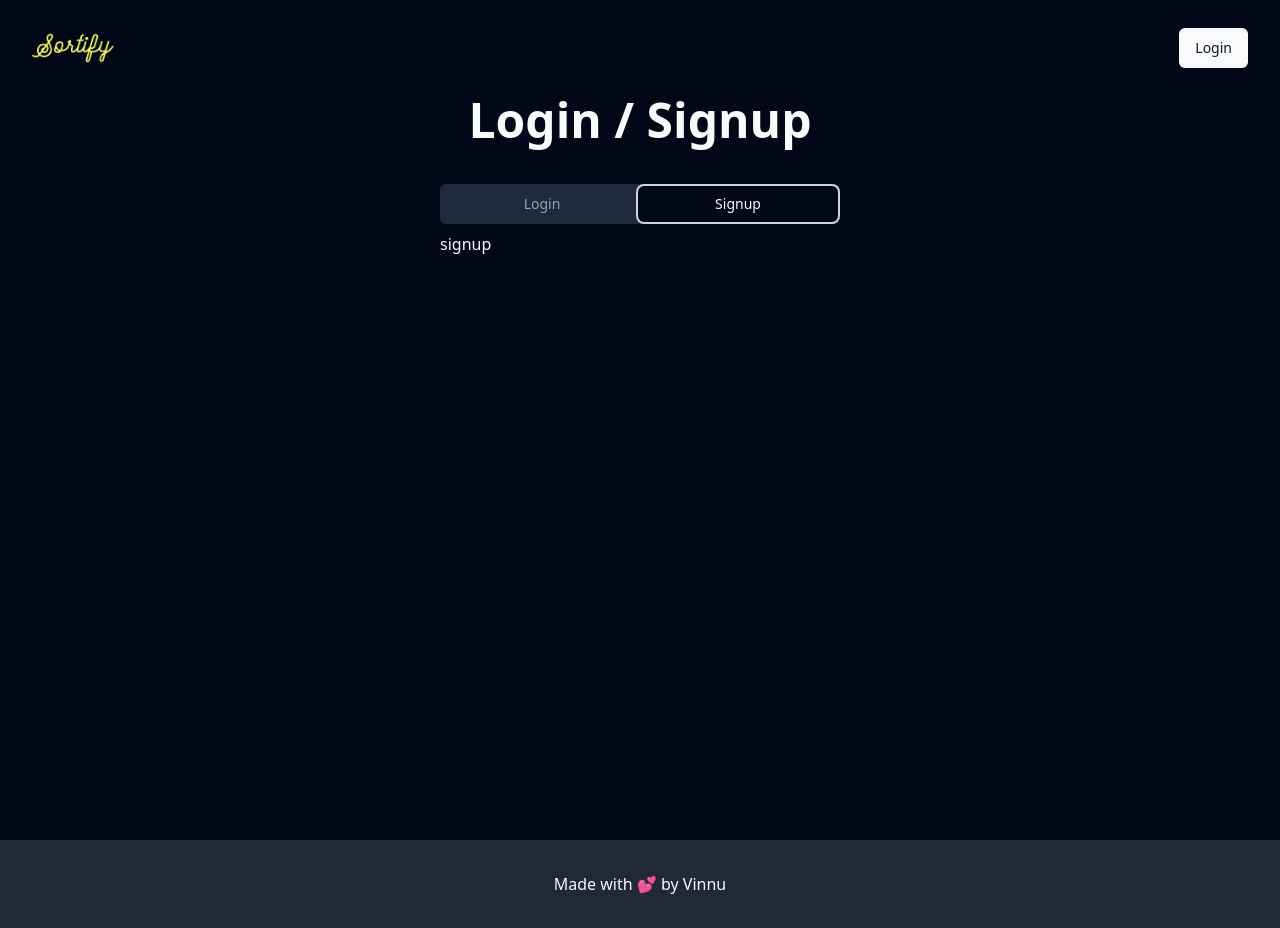
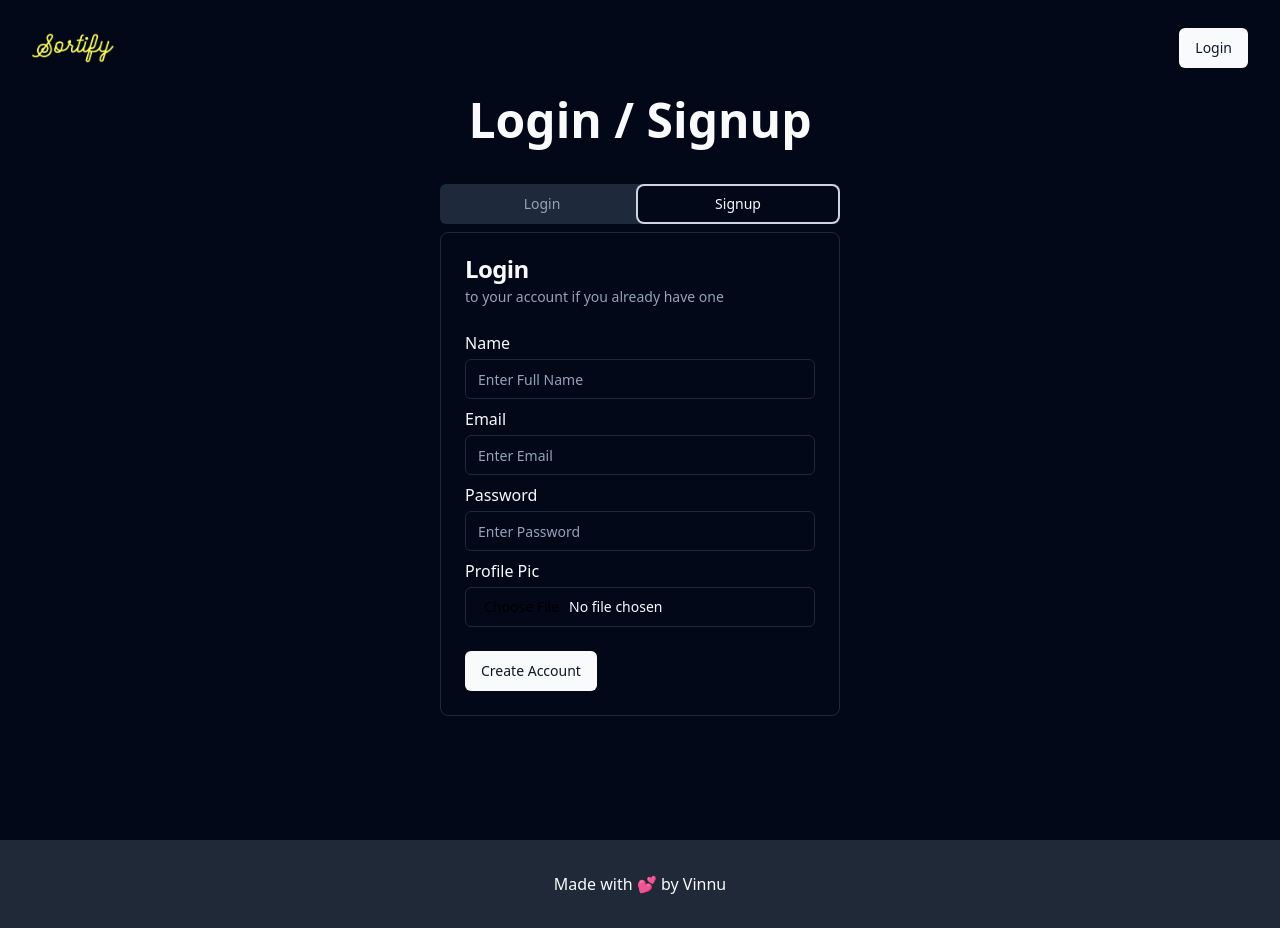
Before and after one commit to iam-vinnu/Shortify, a React (Vite) app: page /auth in a window 1280 px wide. Both pictures are taken after a click on the tab "Signup". Built offline with nearby package versions, Linux system fonts and the light colour scheme.

Commit message:
Authentication

```diff
--- a/src/App.jsx
+++ b/src/App.jsx
@@ -7,6 +7,7 @@
 import RedirectLink from './pages/redirect-link'
 import './App.css'
 import LandingPage from './pages/landing'
+import UrlProvider from './context'
 
 
 
@@ -39,7 +40,9 @@
 
   return (
     <>
-    <RouterProvider router={Router}/>
+    <UrlProvider>
+        <RouterProvider router={Router}/>
+    </UrlProvider>
   </>
   )
 }
--- a/src/components/login.jsx
+++ b/src/components/login.jsx
@@ -14,6 +14,8 @@
 import  * as Yup from 'yup';
 import useFetch from '@/hooks/use-fetch'
 import { login } from '@/db/apiAuth'
+import { useNavigate, useSearchParams } from 'react-router-dom'
+import { UrlState } from '@/context'
 
 
 
@@ -26,6 +28,10 @@
         password:''
     });
 
+const navigate = useNavigate();
+let [searchParams] = useSearchParams();
+const longlink =  searchParams.get('createNew')
+
 const handleInputChange = (e)=>{
          const {name , value } = e.target
          setFormData((prevState)=>({
@@ -34,10 +40,16 @@
          }))
 };
 
+
 const {data , error , loading , fn:fnLogin} = useFetch(login,formData);
 
+const {fetchUser} =UrlState();
+
 useEffect(() => {
-    console.log(data);
+   if(error === null && data){
+    navigate(`/dashboard?${longlink ? `creatNew=${longlink}` : ""}`);
+     fetchUser();
+   }
 
   }, [data, error]);
 
@@ -51,7 +63,7 @@
     })
        await schema.validate(formData , {abortEarly: false});
 
-       await fnLogin(formData);
+       await fnLogin();
 
     } catch (error) {
         const newErrors = {};
--- a/src/components/signup.jsx
+++ b/src/components/signup.jsx
@@ -1,8 +1,123 @@
-import React from 'react'
+import React, { useEffect, useState } from 'react'
+import {
+  Card,
+  CardContent,
+  CardDescription,
+  CardFooter,
+  CardHeader,
+  CardTitle,
+} from "@/components/ui/card"
+import { Input } from './ui/input'
+import { BeatLoader } from 'react-spinners'
+import { Button } from './ui/button'
+import Error from './error'
+import * as Yup from 'yup';
+import useFetch from '@/hooks/use-fetch'
+import { signup } from '@/db/apiAuth'
+import { useNavigate, useSearchParams } from 'react-router-dom'
+import { UrlState } from '@/context'
+
+
+
 
 const Signup = () => {
+  const [errors, setErrors] = useState([]);
+
+  const [formData, setFormData] = useState({
+    email: '',
+    name:'',
+    password: '',
+    profile_pic: null
+  });
+
+  const navigate = useNavigate();
+  let [searchParams] = useSearchParams();
+  const longlink = searchParams.get('createNew')
+
+  const handleInputChange = (e) => {
+    const { name, value , files } = e.target
+    setFormData((prevState) => ({
+      ...prevState,
+      [name]: files ? files[0] : value,
+    }))
+  };
+
+
+  const { data, error, loading, fn: fnSignup } = useFetch(signup, formData);
+
+  const { fetchUser } = UrlState();
+
+  useEffect(() => {
+    if (error === null && data) {
+      navigate(`/dashboard?${longlink ? `creatNew=${longlink}` : ""}`);
+      fetchUser();
+    }
+
+  }, [ error , loading]);
+
+  const handleSignup = async () => {
+    setErrors([])
+    try {
+
+      const schema = Yup.object().shape({
+        name: Yup.string().required('Name is required'),
+        email: Yup.string().email('Invalid Email').required('Email is required'),
+        password: Yup.string().min(6, 'Password must be at least 6 charcaters').required('Password is required'),
+        profile_pic: Yup.mixed().required('Profile picture is required')
+      })
+      await schema.validate(formData, { abortEarly: false });
+
+      await fnSignup();
+
+    } catch (error) {
+      const newErrors = {};
+
+      error?.inner?.forEach((err) => {
+        newErrors[err.path] = err.message;
+      });
+
+      setErrors(newErrors)
+    }
+  }
   return (
-    <div>signup</div>
+
+
+    <Card>
+      <CardHeader>
+        <CardTitle>Login</CardTitle>
+        <CardDescription>
+          to your account if you already have one
+        </CardDescription>
+        {error && <Error message={error.message} />}
+      </CardHeader>
+      <CardContent className="space-y-2">
+      <div className='space-y-1'>
+          <label htmlFor="">Name</label>
+          <Input name="name" type="text" placeholder="Enter Full Name" onChange={handleInputChange} />
+          {errors.name && <Error message={errors.name} />}
+        </div>
+        <div className='space-y-1'>
+          <label htmlFor="">Email</label>
+          <Input name="email" type="email" placeholder="Enter Email" onChange={handleInputChange} />
+          {errors.email && <Error message={errors.email} />}
+        </div>
+        <div className='space-y-1'>
+          <label htmlFor="">Password</label>
+          <Input name="password" type="password" placeholder="Enter Password" onChange={handleInputChange} />
+          {errors.password && <Error message={errors.password} />}
+        </div>
+        <div className='space-y-1'>
+          <label htmlFor="">Profile Pic</label>
+          <Input name="profile_pic" type="file" accept='image/*' onChange={handleInputChange} />
+          {errors.profile_pic && <Error message={errors.profile_pic} />}
+        </div>
+      </CardContent>
+      <CardFooter>
+        <Button onClick={handleSignup}>
+          {loading ? <BeatLoader size={10} color='#36d7b7' /> : "Create Account"}
+        </Button>
+      </CardFooter>
+    </Card>
   )
 }
 
--- /dev/null
+++ b/src/context.jsx
@@ -0,0 +1,25 @@
+import { createContext, useContext, useEffect } from 'react'
+import useFetch from './hooks/use-fetch';
+import { getCurrentUser } from './db/apiAuth';
+
+const UrlContext = createContext();
+
+const UrlProvider = ({ children }) => {
+    const { data: user, loading, fn: fetchUser } = useFetch(getCurrentUser);
+
+    const isAuthenticated = user?.role === "authenticated";
+
+    useEffect(() => {
+        fetchUser();
+    }, [])
+
+    return <UrlContext.Provider value={{ user, fetchUser, loading, isAuthenticated }}>
+        {children}
+    </UrlContext.Provider>
+};
+
+export const UrlState = () =>{
+    return useContext(UrlContext);
+}
+
+export default UrlProvider;
--- a/src/db/apiAuth.js
+++ b/src/db/apiAuth.js
@@ -1,5 +1,5 @@
 
-import supabase from "./supabase";
+import supabase, { supabaseUrl } from "./supabase";
 
 export const login = async ({email , password})=>{
    //   try {
@@ -21,3 +21,36 @@
 
    return data
 }
+
+
+export async function getCurrentUser(){
+   const{data: session, error} = await supabase.auth.getSession();
+   if(!session.session) return null
+
+   if (error) throw new Error(error.message);
+  return session.session?.user;
+}
+
+export async function signup({name, email, password, profile_pic}){
+
+    const filename = `dp${name.split(' ').join('-')}-${Math.random}`
+    const {error:storageError} = await supabase.storage.from('profile_pic').upload(filename, profile_pic);
+
+    if (storageError) throw new Error(storageError.message);
+
+   const {data , error} =  await supabase.auth.signUp({
+      email,
+      password,
+      options:{
+         data:{
+            name,
+            profile_pic:`${supabaseUrl}/storage/v1/object/public/profile_pic/${filename}`,
+         }
+      }
+    });
+
+    if(error) throw new Error(error.message);
+
+    return data;
+
+}
--- a/src/hooks/use-fetch.jsx
+++ b/src/hooks/use-fetch.jsx
@@ -2,9 +2,9 @@
 
 
 const useFetch =(cb , options = {})=>{
-    const {data,setData} = useState(null);
-    const {loading,setLoading} = useState(false);
-    const {error,setError} = useState(null);
+    const [data,setData] = useState(null);
+    const [loading,setLoading] = useState(false);
+    const [error,setError] = useState(null);
 
 
     const fn = async(...args)=>{
```
